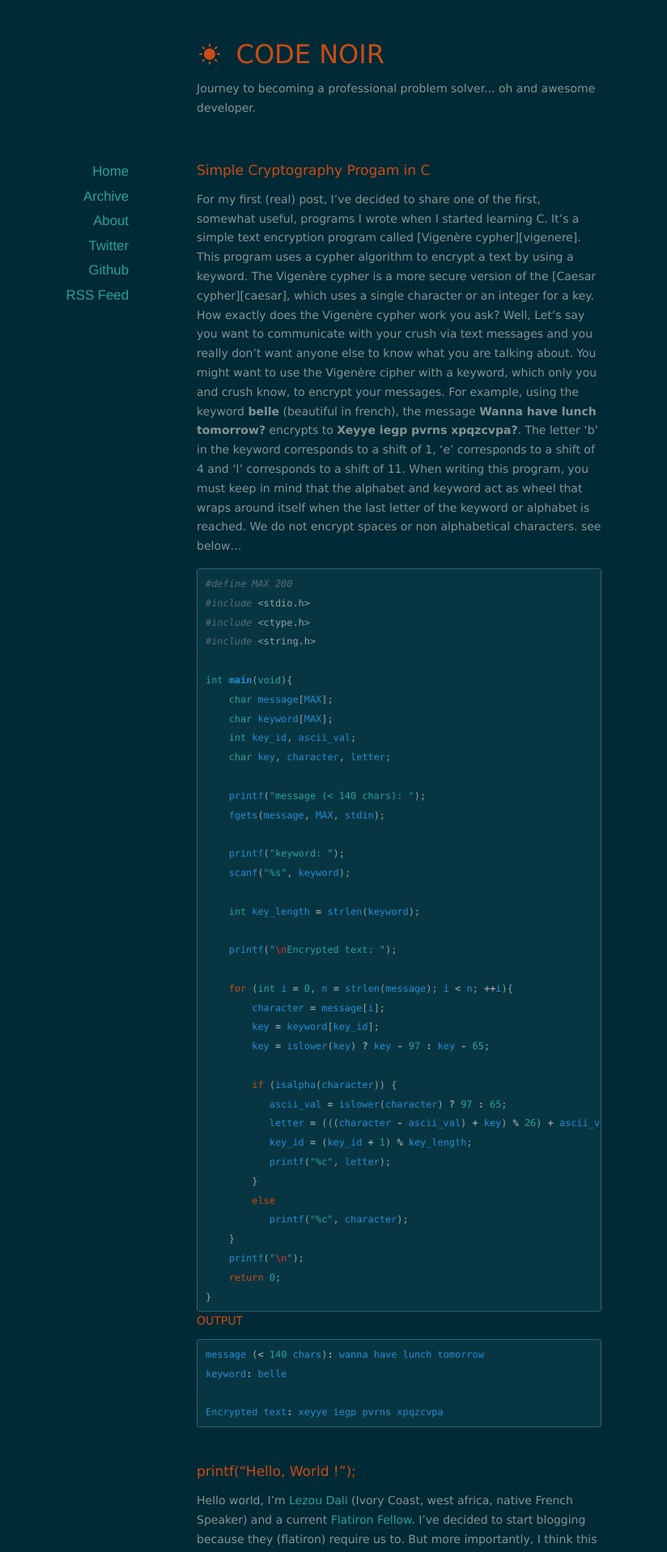
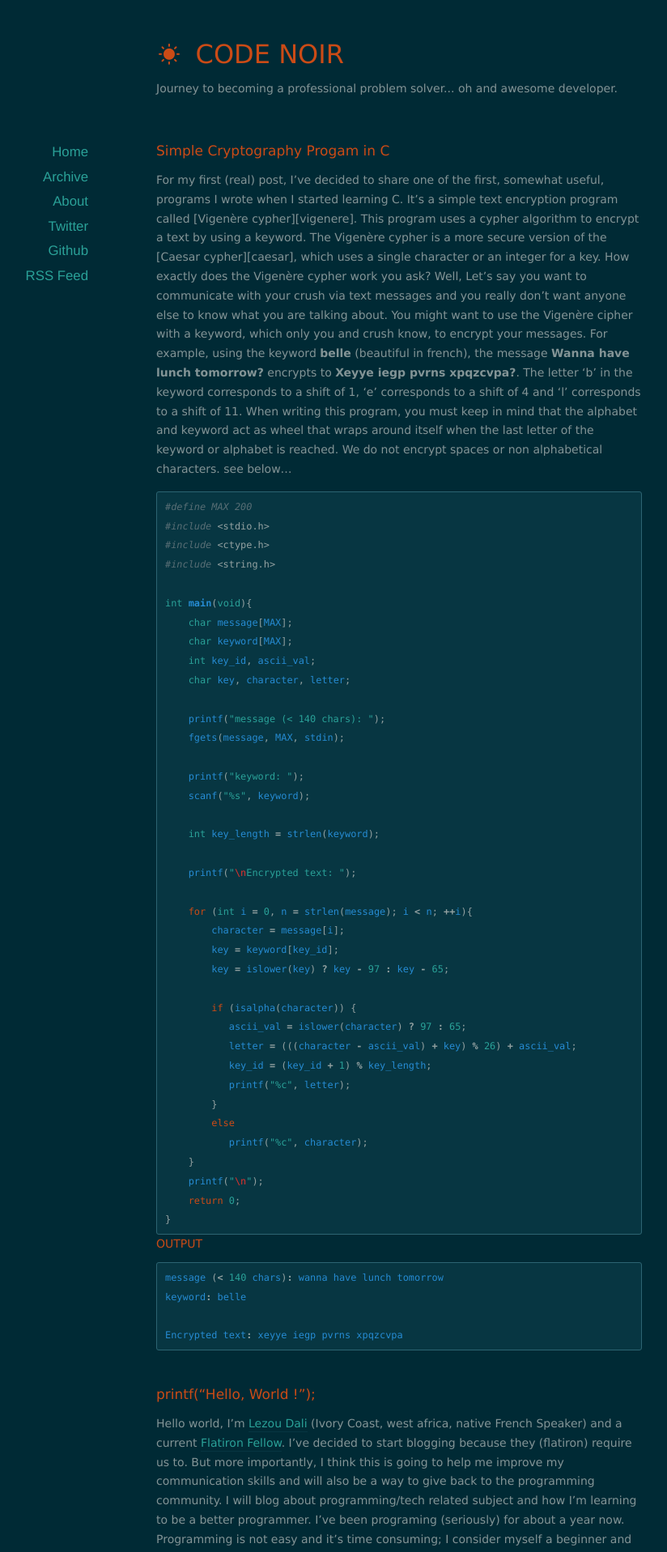
Before and after one commit to lezoudali/lezoudali.github.io, a Jekyll site: the page built from index.html, in a window 1280 px wide. Shown: the top 1917 px of the page at 81% size, without its empty margins (147-971 px from the left). Built offline with Jekyll 4.4.1, drawn with Linux system fonts in a browser that asks for light colours; nearby versions of some CDN libraries; the list of posts is cut into pages by our own code.

Commit message:
modified width of content

```diff
--- a/assets/css/style.css
+++ b/assets/css/style.css
@@ -109,13 +109,13 @@ h3 {
 
 /*** Structure ***/
 #page {
-	width: 500px;
+	width: 600px;
 	margin: 0 auto;
 	position: relative;
 }
 
 #header {
-	width: 500px;
+	width: 600px;
 	margin: 40px auto 50px auto;
 }
 #header h1 {
@@ -127,7 +127,7 @@ h3 {
 }
 
 #footer {
-	width: 500px;
+	width: 600px;
 	margin: 50px auto 20px auto;
 	padding-top: 10px;
 	font-size: 0.85em;
@@ -135,7 +135,7 @@ h3 {
 }
 
 #content {
-	width: 500px;
+	width: 600px;
 	margin: 0 auto;
 }
 
```
Also changed, not shown: 1 other file.
